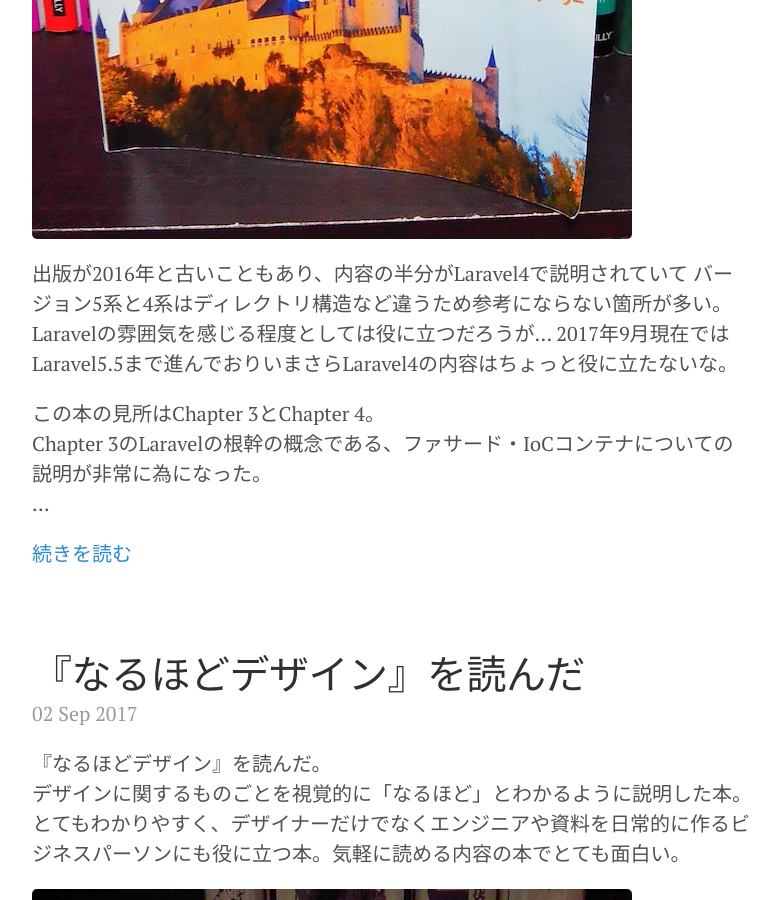
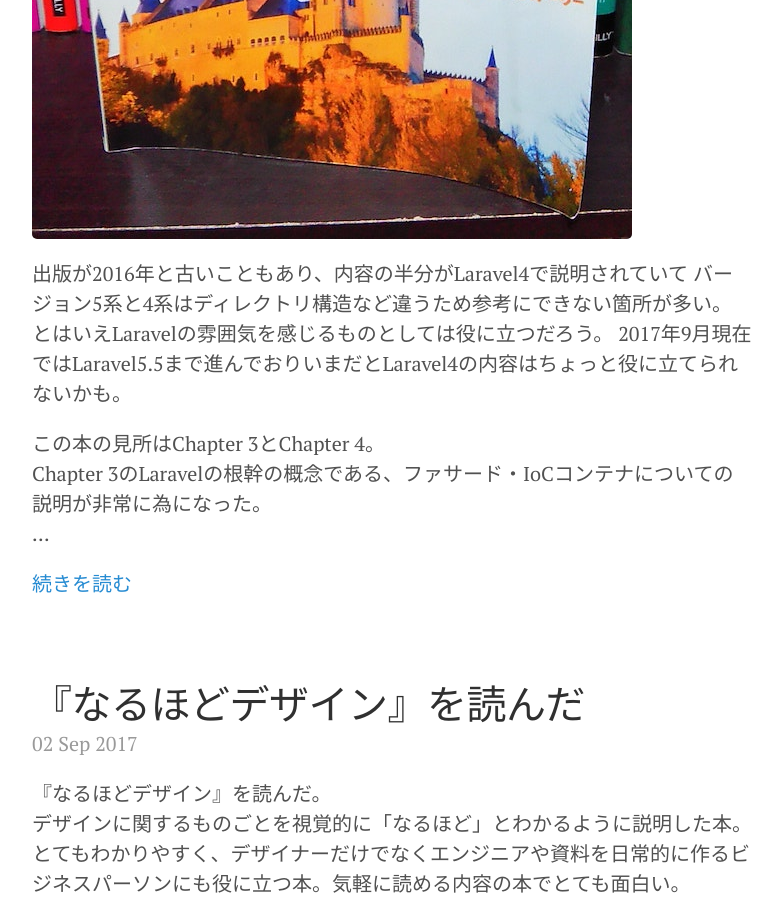
Before and after one commit to pinekta/pinekta.github.io, a Jekyll site: the page built from index.html, in a window 1280 px wide and 900 px high, scrolled down 5246 px. Shown: the whole window, without its empty margins (248-1030 px from the left). Built offline with Jekyll 4.4.1, drawn with Linux system fonts in a browser that asks for light colours; nearby versions of some CDN libraries; the list of posts is cut into pages by our own code; some of the changed text lies outside the part shown.

Commit message:
fix contents

```diff
--- a/_posts/2017-09-03-laravel-mook-book.md
+++ b/_posts/2017-09-03-laravel-mook-book.md
@@ -8,22 +8,22 @@
 
 『Laravel養成読本』を再読した。
 Laravelを俯瞰するための本としてはよいけれど、
-これを参考にしてプロダクトが作れるかというとそこまでLaravelの機能について深く説明はしていないので
+これを参考にしてプロダクトが作れるかというとそこまでLaravelの機能について深く説明はないので
 実際にLaravelを使ったアプリケーションを作るときはLaravelの公式のドキュメントを読み込む必要がある。
 
 ![laravel-mook-book](/public/image/20170903/laravel_mook_book.jpg)
 
 出版が2016年と古いこともあり、内容の半分がLaravel4で説明されていて
-バージョン5系と4系はディレクトリ構造など違うため参考にならない箇所が多い。
-Laravelの雰囲気を感じる程度としては役に立つだろうが…
-2017年9月現在ではLaravel5.5まで進んでおりいまさらLaravel4の内容はちょっと役に立たないな。
+バージョン5系と4系はディレクトリ構造など違うため参考にできない箇所が多い。
+とはいえLaravelの雰囲気を感じるものとしては役に立つだろう。
+2017年9月現在ではLaravel5.5まで進んでおりいまだとLaravel4の内容はちょっと役に立てられないかも。
 
 この本の見所はChapter 3とChapter 4。
 Chapter 3のLaravelの根幹の概念である、ファサード・IoCコンテナについての説明が非常に為になった。
 最初IoCコンテナって何ぞ？と思っていたが何のことはないただのDIコンテナだった。
 同じものを別の言葉が当てられていて非常に紛らわしい。
 ファサードもデザインパターンのファサードと厳密に意味が違う気がするので、
-Laravelは概念の名前づけがヘタクソなような気がする。
+Laravelは概念の名前づけがちょっと変わっている気がする。
 
 Chapter 4ではLaravel5の新機能を紹介しており、Laravel4と比べてどう違ったか、
 Laravel4からLaravel5に移行するときにどのようなことに気をつけたらいいか書いてある。
```
